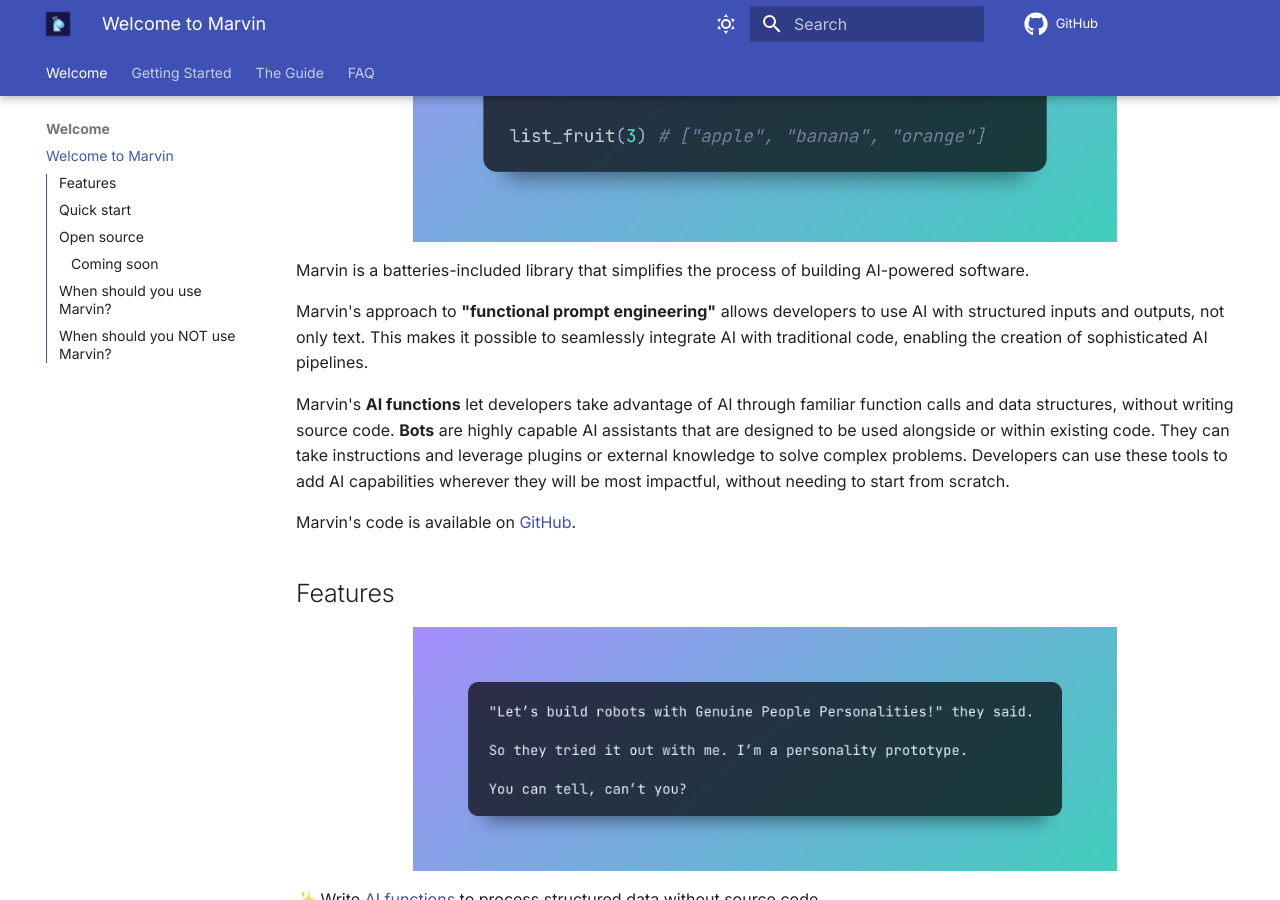
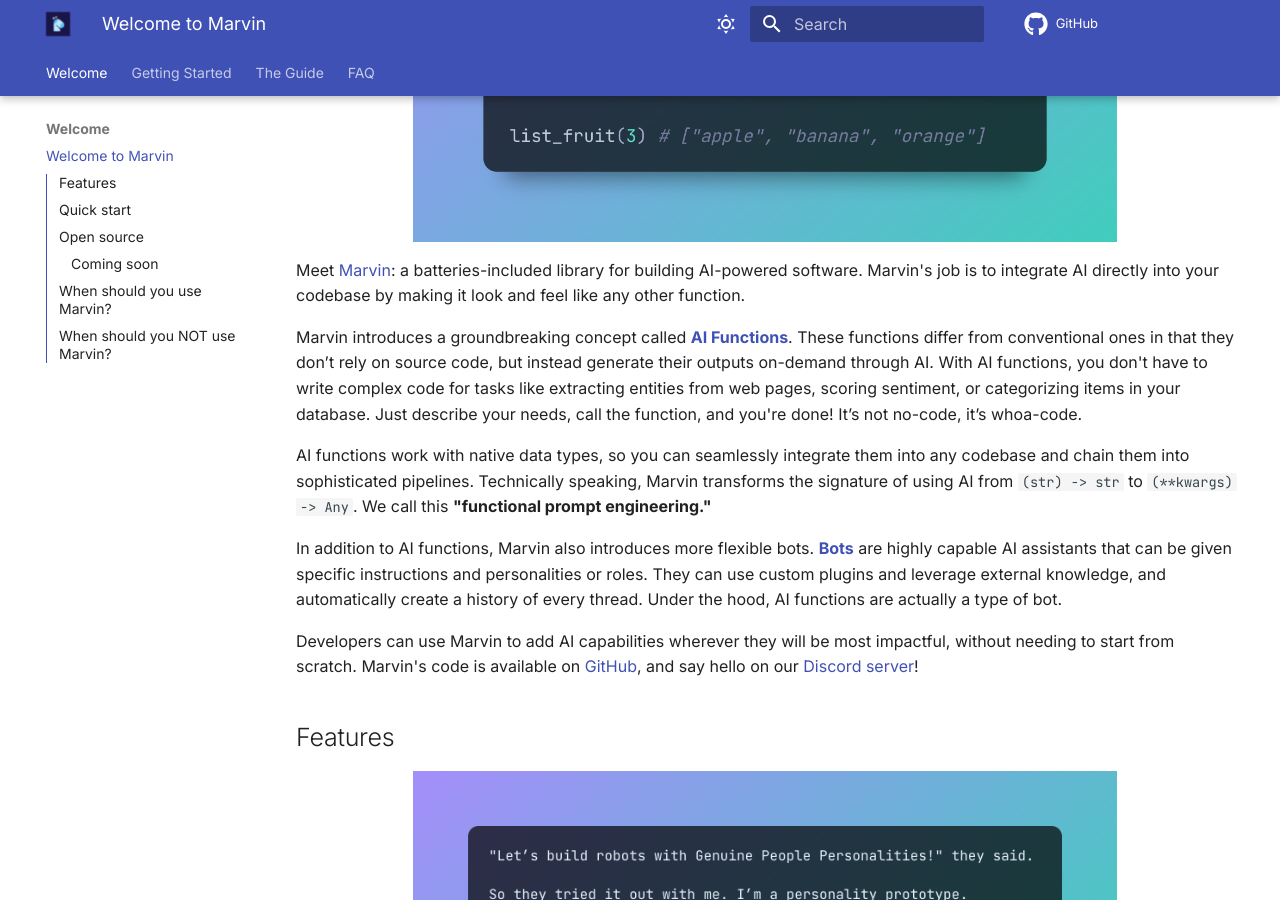
Before and after one commit to PrefectHQ/marvin, an MkDocs documentation site: the page built from docs/index.md, in a window 1280 px wide and 900 px high, scrolled down 397 px. Built offline with MkDocs 1.6.1 and Material for MkDocs 9.7.7, drawn with Linux system fonts in a browser that asks for light colours; comment, search, counter and statistics services are not loaded; some of the changed text lies outside the part shown.

Commit message:
Update description

```diff
--- a/docs/index.md
+++ b/docs/index.md
@@ -6,14 +6,15 @@
 
 ![](img/heroes/ai_fn_fruits_hero.png)
 
+Meet [Marvin](https://github.com/prefecthq/marvin): a batteries-included library for building AI-powered software. Marvin's job is to integrate AI directly into your codebase by making it look and feel like any other function.
 
-Marvin is a batteries-included library that simplifies the process of building AI-powered software.
+Marvin introduces a groundbreaking concept called [**AI Functions**](guide/concepts/ai_functions.md). These functions differ from conventional ones in that they don’t rely on source code, but instead generate their outputs on-demand through AI. With AI functions, you don't have to write complex code for tasks like extracting entities from web pages, scoring sentiment, or categorizing items in your database. Just describe your needs, call the function, and you're done! It’s not no-code, it’s whoa-code.
 
-Marvin's approach to **"functional prompt engineering"** allows developers to use AI with structured inputs and outputs, not only text. This makes it possible to seamlessly integrate AI with traditional code, enabling the creation of sophisticated AI pipelines.
+AI functions work with native data types, so you can seamlessly integrate them into any codebase and chain them into sophisticated pipelines. Technically speaking, Marvin transforms the signature of using AI from `(str) -> str` to `(**kwargs) -> Any`. We call this **"functional prompt engineering."**
 
-Marvin's **AI functions** let developers take advantage of AI through familiar function calls and data structures, without writing source code. **Bots** are highly capable AI assistants that are designed to be used alongside or within existing code. They can take instructions and leverage plugins or external knowledge to solve complex problems. Developers can use these tools to add AI capabilities wherever they will be most impactful, without needing to start from scratch.
+In addition to AI functions, Marvin also introduces more flexible bots. [**Bots**](guide/concepts/bots.md) are highly capable AI assistants that can be given specific instructions and personalities or roles. They can use custom plugins and leverage external knowledge, and automatically create a history of every thread. Under the hood, AI functions are actually a type of bot.
 
-Marvin's code is available on [GitHub](https://github.com/prefecthq/marvin).
+Developers can use Marvin to add AI capabilities wherever they will be most impactful, without needing to start from scratch. Marvin's code is available on [GitHub](https://github.com/prefecthq/marvin), and say hello on our [Discord server](https://discord.gg/Kgw4HpcuYG)!
 
 <!-- !!! quote "GPP"
     "Let’s build robots with Genuine People Personalities!" they said. So they tried it out with me. I’m a personality prototype. You can tell, can’t you?
@@ -80,8 +81,10 @@
 
 1. **You want full control of the AI.** Marvin is a high-level library and (with few exceptions) does not generally expose LLM configuration to users. We have chosen settings that give the best results under most circumstances, taking Marvin's built-in prompts into consideration.
 
-2. **You want to use other LLM models.** Marvin is designed to run against OpenAI's GPT-4 and GPT-3.5 models. While we may expand those models in the future, we've discovered that prompts designed for one model rarely translate well to others without modification. In order to maximize the usefulness of the library, we've decided to focus on just these popular models for now.
+2. **You're looking for an AI copilot.** While you absolutely could use Marvin to generate source code—just write an AI function to do it!—we would consider that a fun use case, not a core competency. If anything, Marvin's job is to *remove* the need to write source code and let you create functions that defy algorithmic description.
 
-3. **You want full control of your prompts.** As a "functional prompt engineering" platform, Marvin takes user inputs and generates prompts that are likely to deliver the outcome the user wants, even if they are not verbatim what the user said. Marvin does not expect users to send completely raw prompts to the LLM.
+3. **You want to use other LLM models.** Marvin is designed to run against OpenAI's GPT-4 and GPT-3.5 models. While we may expand those models in the future, we've discovered that prompts designed for one model rarely translate well to others without modification. In order to maximize the usefulness of the library, we've decided to focus on just these popular models for now.
 
-4. **You're searching for the Ultimate Question.** While Marvin is highly intelligent, even he couldn't come up with the Ultimate Question of Life, the Universe, and Everything. If you're seeking existential enlightenment, you might need to look beyond our beloved paranoid android.
+4. **You want full control of your prompts.** As a "functional prompt engineering" platform, Marvin takes user inputs and generates prompts that are likely to deliver the outcome the user wants, even if they are not verbatim what the user said. Marvin does not expect users to send completely raw prompts to the LLM.
+
+5. **You're searching for the Ultimate Question.** While Marvin is highly intelligent, even he couldn't come up with the Ultimate Question of Life, the Universe, and Everything. If you're seeking existential enlightenment, you might need to look beyond our beloved paranoid android.
```
Also changed, not shown: README.md (+5 -4 lines).
